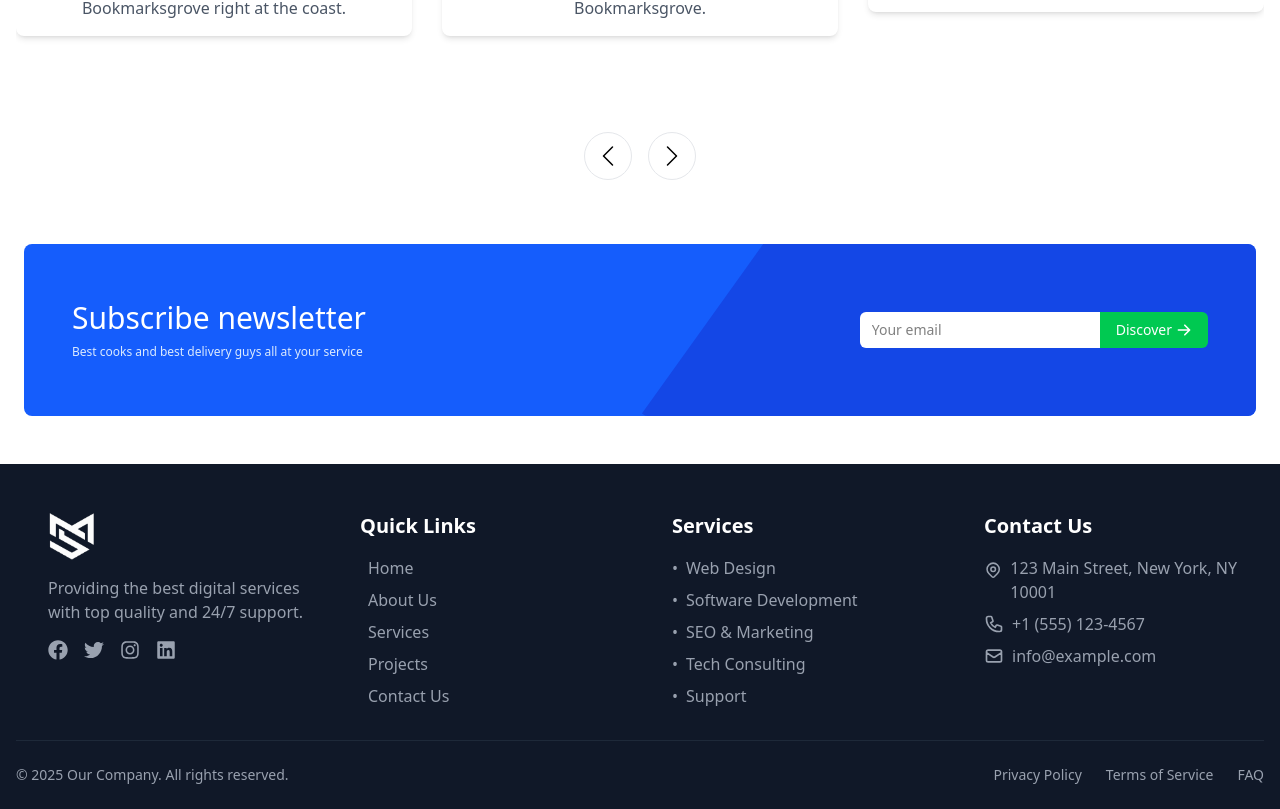
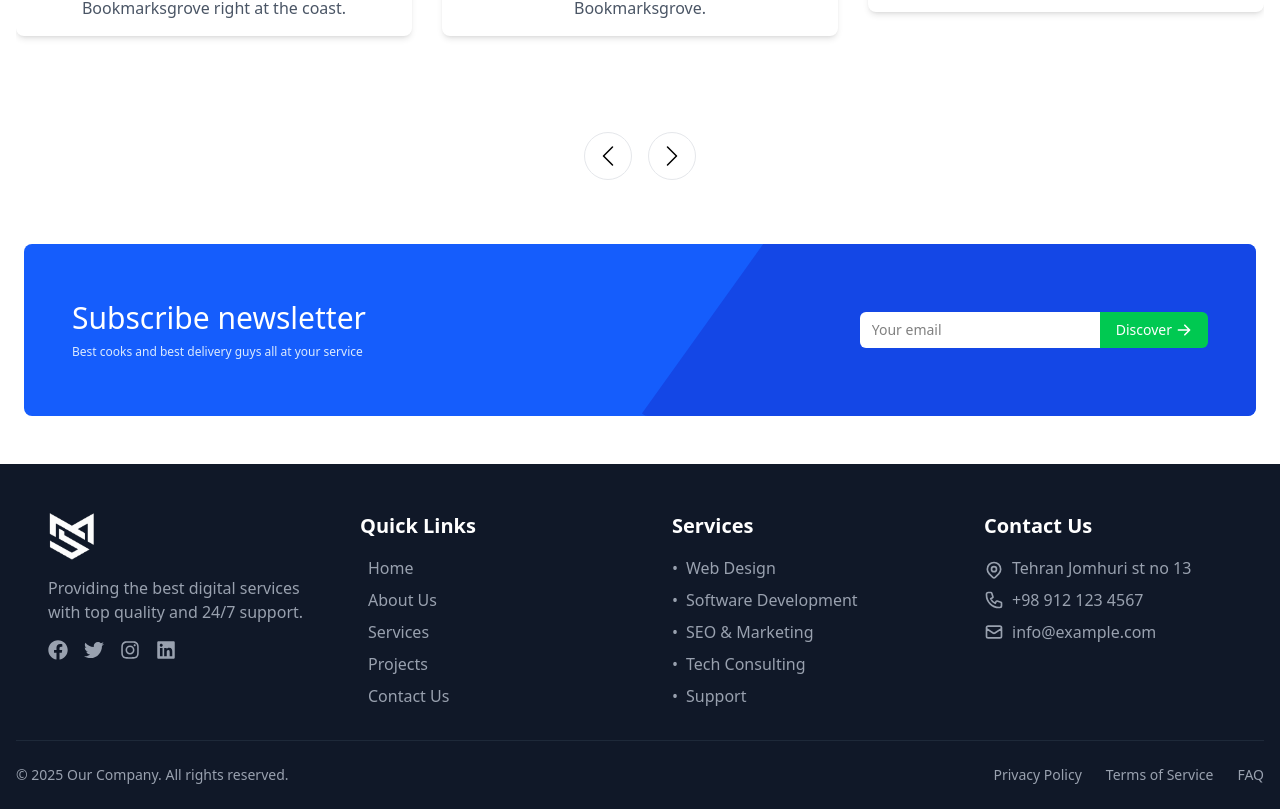
Before and after one commit to mahan-salami/mahan-developer.github.io, a React (Vite) app: page / in a window 1280 px wide. Shown: the part 7604-8413 px from the top of the page. Built offline with nearby package versions, Linux system fonts and the light colour scheme.

Commit message:
Update Footer.jsx

```diff
--- a/src/components/Footer.jsx
+++ b/src/components/Footer.jsx
@@ -33,7 +33,7 @@ const Footer = () => {
   };
 
   return (
-    <motion.footer
+    <motion.footer id = ""
       className="bg-gray-900 text-white pt-12 pb-6 mt-12"
       initial={{ opacity: 0 }}
       whileInView={{ opacity: 1 }}
@@ -142,7 +142,7 @@ const Footer = () => {
                   <path strokeLinecap="round" strokeLinejoin="round" strokeWidth={2} d="M17.657 16.657L13.414 20.9a1.998 1.998 0 01-2.827 0l-4.244-4.243a8 8 0 1111.314 0z" />
                   <path strokeLinecap="round" strokeLinejoin="round" strokeWidth={2} d="M15 11a3 3 0 11-6 0 3 3 0 016 0z" />
                 </svg>
-                123 Main Street, New York, NY 10001
+               Tehran Jomhuri st no 13
               </motion.li>
               <motion.li
                 className="flex items-center"
@@ -151,7 +151,7 @@ const Footer = () => {
                 <svg className="w-5 h-5 mr-2" fill="none" stroke="currentColor" viewBox="0 0 24 24" xmlns="http://www.w3.org/2000/svg">
                   <path strokeLinecap="round" strokeLinejoin="round" strokeWidth={2} d="M3 5a2 2 0 012-2h3.28a1 1 0 01.948.684l1.498 4.493a1 1 0 01-.502 1.21l-2.257 1.13a11.042 11.042 0 005.516 5.516l1.13-2.257a1 1 0 011.21-.502l4.493 1.498a1 1 0 01.684.949V19a2 2 0 01-2 2h-1C9.716 21 3 14.284 3 6V5z" />
                 </svg>
-                +1 (555) 123-4567
+                +98 912 123 4567
               </motion.li>
               <motion.li
                 className="flex items-center"
@@ -196,4 +196,5 @@ const Footer = () => {
   );
 };
 
+
 export default Footer;
```
